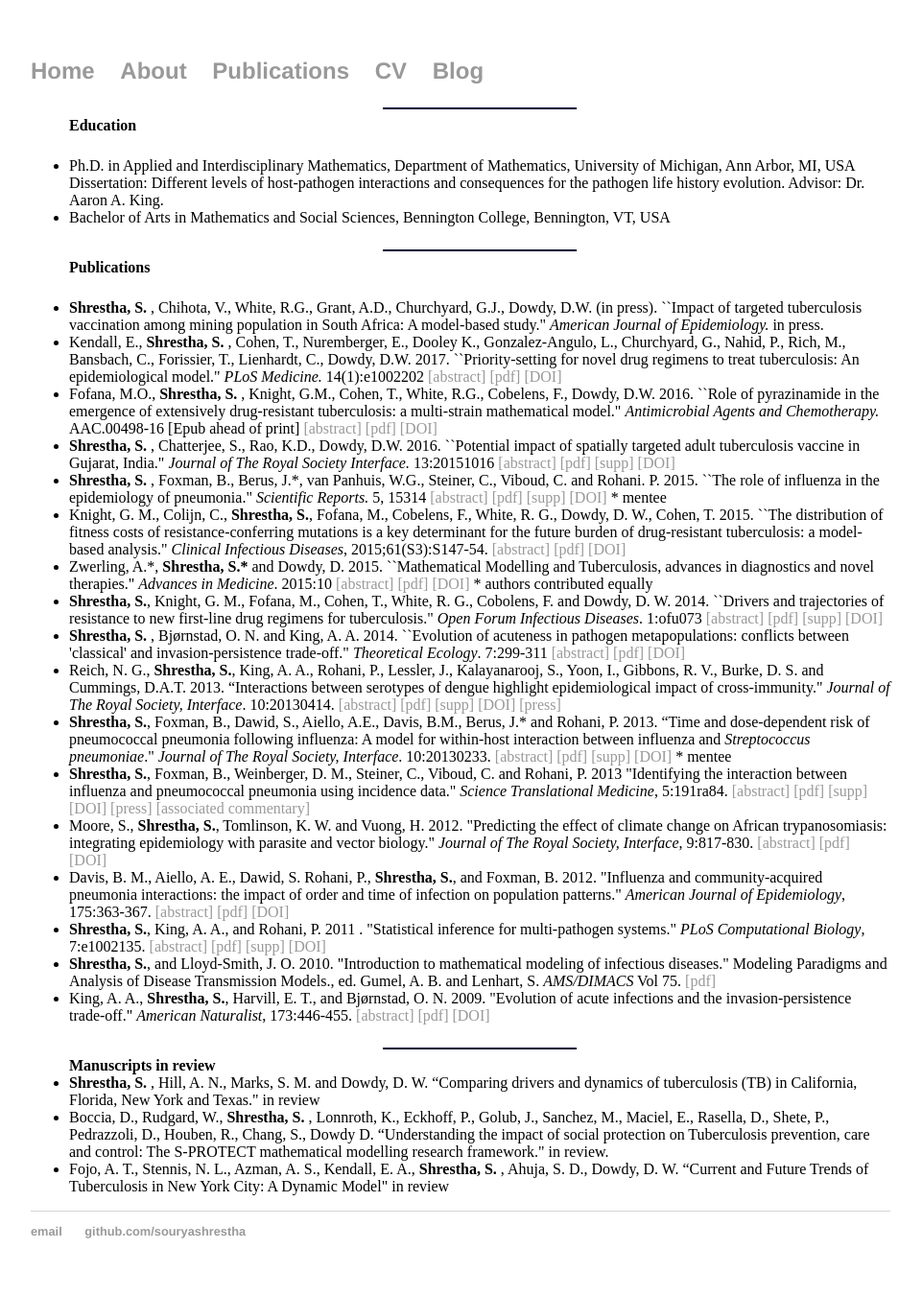
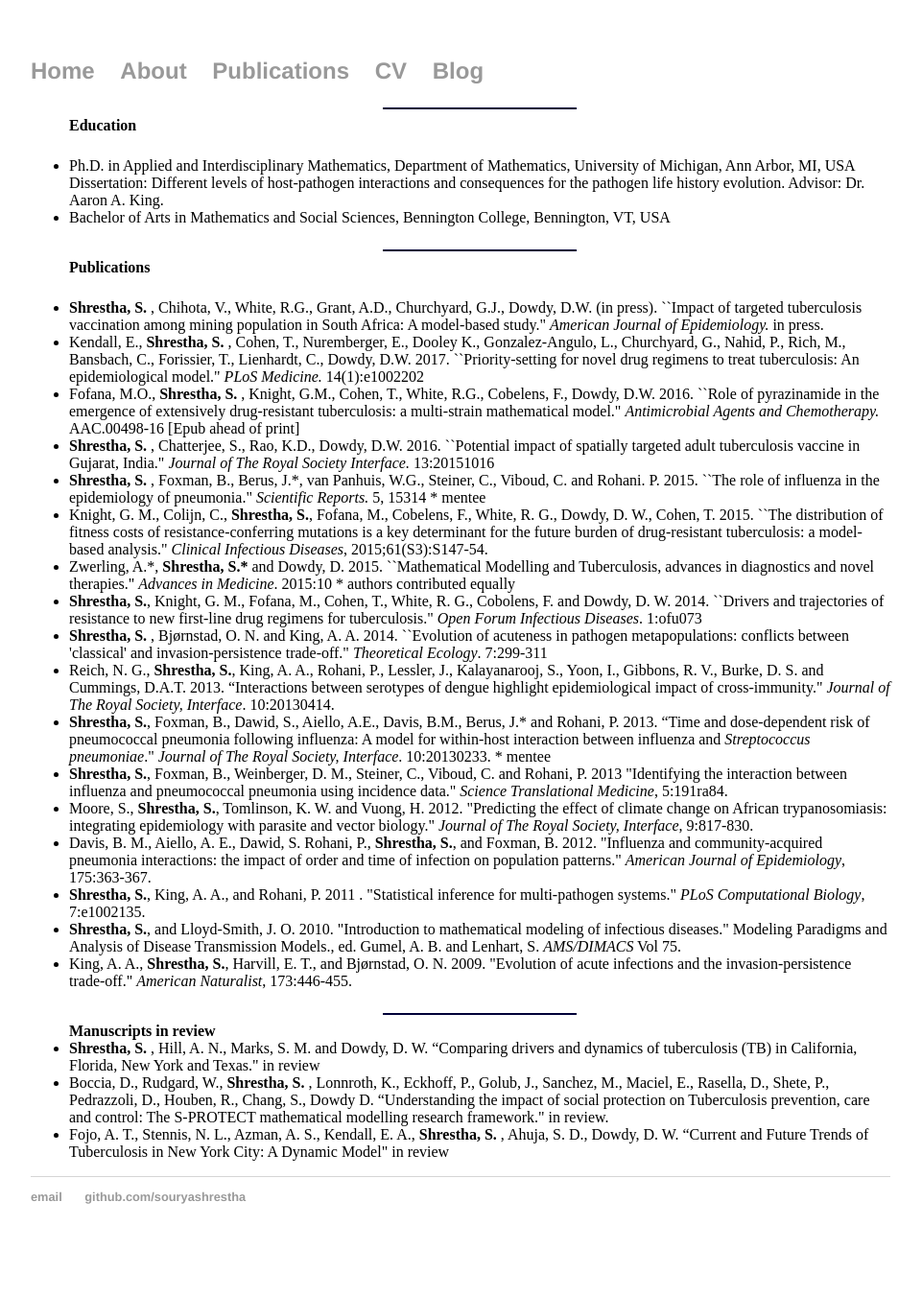
Before and after one commit to souryashrestha/souryashrestha.github.io, a Jekyll site: the page built from cv/index.html, in a window 1280 px wide. Shown: the whole page at 96% size, without its empty margins (160-1121 px from the left). Built offline with Jekyll 4.4.1, drawn with Linux system fonts in a browser that asks for light colours; after the commit the page ends 1315 px from its top, so only the background shows below that.

Commit message:
Update index.html

```diff
--- a/cv/index.html
+++ b/cv/index.html
@@ -19,94 +19,38 @@ Dissertation: Different levels of host-pathogen interactions and consequences fo
 <li> <b> Shrestha, S. </b>, Chihota, V., White, R.G., Grant, A.D., Churchyard, G.J., Dowdy, D.W. (in press). ``Impact of targeted tuberculosis vaccination among mining population in South Africa: A model-based study." <i> American Journal of Epidemiology. </i> in press.
 
 	<li> Kendall, E.,<b> Shrestha, S. </b>, Cohen, T., Nuremberger, E., Dooley K., Gonzalez-Angulo, L., Churchyard, G., Nahid, P., Rich, M., Bansbach, C., Forissier, T., Lienhardt, C., Dowdy, D.W. 2017. ``Priority-setting for novel drug regimens to treat tuberculosis: An epidemiological model." <i> PLoS Medicine. </i> 14(1):e1002202
-<a style="text-decoration:none" href="abstracts/abstract_Kendall2017.html" target="mainFrame">[abstract]</a>
-<a style="text-decoration:none" href="Kendall2017.pdf" target="mainFrame">[pdf]</a>
-<a style="text-decoration:none" href="http://dx.doi.org/10.1371/journal.pmed.1002202"  target="_blank">[DOI]</a>
 
 	<li> Fofana, M.O.,<b> Shrestha, S. </b>, Knight, G.M., Cohen, T., White, R.G., Cobelens, F., Dowdy, D.W. 2016. ``Role of pyrazinamide in the emergence of extensively drug-resistant tuberculosis: a multi-strain mathematical model." <i> Antimicrobial Agents and Chemotherapy. </i> AAC.00498-16 [Epub ahead of print]
-<a style="text-decoration:none" href="abstracts/abstract_Fofana2016.html" target="mainFrame">[abstract]</a>
-<a style="text-decoration:none" href="Fofana2016.pdf" target="mainFrame">[pdf]</a>
-<a style="text-decoration:none" href="http://dx.doi.org/10.1128/AAC.00498-16"  target="_blank">[DOI]</a>
 
 	<li> <b> Shrestha, S. </b>, Chatterjee, S., Rao, K.D., Dowdy, D.W. 2016. ``Potential impact of spatially targeted adult tuberculosis vaccine in Gujarat, India." <i> Journal of The Royal Society Interface. </i> 13:20151016
-<a style="text-decoration:none" href="abstracts/abstract_Shrestha2016.html" target="mainFrame">[abstract]</a>
-<a style="text-decoration:none" href="Shrestha2016.pdf" target="mainFrame">[pdf]</a>
-<a style="text-decoration:none" href="Shrestha2016_supp.pdf" target="mainFrame">[supp]</a>
-<a style="text-decoration:none" href="http://dx.doi.org/10.1098/rsif.2015.1016"  target="_blank">[DOI]</a>
 
 	<li> <b> Shrestha, S. </b> , Foxman, B., Berus, J.*, van Panhuis, W.G., Steiner, C., Viboud, C. and Rohani. P. 2015. ``The role of influenza in the epidemiology of pneumonia." <i> Scientific Reports. </i> 5, 15314
-<a style="text-decoration:none" href="abstracts/abstract_Shrestha2015.html" target="mainFrame">[abstract]</a>
-<a style="text-decoration:none" href="Shrestha2015.pdf" target="mainFrame">[pdf]</a>
-<a style="text-decoration:none" href="Shrestha2015_supp.pdf" target="mainFrame">[supp]</a>
-<a style="text-decoration:none" href="http://dx.doi.org/10.1038/srep15314"  target="_blank">[DOI]</a>
 * mentee
 
 <li> Knight, G. M., Colijn, C., <b>Shrestha, S.</b>, Fofana, M., Cobelens, F., White, R. G., Dowdy, D. W., Cohen, T. 2015. ``The distribution of fitness costs of resistance-conferring mutations is a key determinant for the future burden of drug-resistant tuberculosis: a model-based analysis." <i>Clinical Infectious Diseases</i>, 2015;61(S3):S147-54.
-<a style="text-decoration:none" href="abstracts/abstract_Knight2015.html" target="mainFrame">[abstract]</a>
-<a style="text-decoration:none" href="Knight2015.pdf" target="mainFrame">[pdf]</a>
-<a style="text-decoration:none" href="http://dx.doi.org/10.1093/cid/civ579"  target="_blank">[DOI]</a>
 
 <li> Zwerling, A.*, <b>Shrestha, S.*</b> and Dowdy, D. 2015. ``Mathematical Modelling and Tuberculosis, advances in diagnostics and novel therapies." <i> Advances in Medicine</i>. 2015:10
-<a style="text-decoration:none" href="abstracts/abstract_Zwerling2015.html" target="mainFrame">[abstract]</a>
-<a style="text-decoration:none" href="Zwerling2015.pdf" target="mainFrame">[pdf]</a>
-<a style="text-decoration:none" href="http://dx.doi.org/10.1155/2015/907267"  target="_blank">[DOI]</a>
 * authors contributed equally
 
 <li> <b>Shrestha, S.</b>, Knight, G. M., Fofana, M., Cohen, T., White, R. G., Cobolens, F. and Dowdy, D. W. 2014. ``Drivers and trajectories of resistance to new first-line drug regimens for tuberculosis." <i> Open Forum Infectious Diseases</i>. 1:ofu073
-<a style="text-decoration:none" href="abstracts/abstract_Shrestha2014a.html" target="mainFrame">[abstract]</a>
-<a style="text-decoration:none" href="Shrestha2014a.pdf" target="mainFrame">[pdf]</a>
-<a style="text-decoration:none" href="Shrestha2014a_supp.pdf" target="mainFrame">[supp]</a>
-<a style="text-decoration:none" href="http://dx.doi.org/10.1093/ofid/ofu073"  target="_blank">[DOI]</a>
 
 <li> <b> Shrestha, S. </b>, Bj&oslash;rnstad, O. N. and King, A. A. 2014. ``Evolution of acuteness in pathogen metapopulations: conflicts between 'classical' and invasion-persistence trade-off." <i> Theoretical Ecology</i>. 7:299-311
-<a style="text-decoration:none" href="abstracts/abstract_Shrestha2014.html" target="mainFrame">[abstract]</a>
-<a style="text-decoration:none" href="Shrestha2014.pdf" target="mainFrame">[pdf]</a>
-<a style="text-decoration:none" href="http://dx.doi.org/10.1007/s12080-014-0219-7"  target="_blank">[DOI]</a>
 
 <li> Reich, N. G., <b> Shrestha, S.</b>, King, A. A., Rohani, P., Lessler, J., Kalayanarooj, S., Yoon, I., Gibbons, R. V., Burke, D. S. and Cummings, D.A.T. 2013.  “Interactions between serotypes of dengue highlight epidemiological impact of cross-immunity." <i>Journal of The Royal Society, Interface</i>. 10:20130414.
-<a style="text-decoration:none" href="abstracts/abstract_Reich2013.html" target="mainFrame">[abstract]</a>
-<a style="text-decoration:none" href="Reich2013.pdf" target="mainFrame">[pdf]</a>
-<a style="text-decoration:none" href="Reich2013_supp.pdf" target="mainFrame">[supp]</a>
-<a style="text-decoration:none" href="http://dx.doi.org/10.1098/rsif.2013.0414"  target="_blank">[DOI]</a>
-<a style="text-decoration:none" href="press/press_Reich2013.html" target="mainFrame">[press]</a>
 
 <li> <b> Shrestha, S.</b>, Foxman, B., Dawid, S., Aiello, A.E., Davis, B.M., Berus, J.* and Rohani, P. 2013. “Time and dose-dependent risk of pneumococcal pneumonia following influenza: A model for within-host interaction between influenza and <i>Streptococcus pneumoniae</i>." <i>Journal of The Royal Society, Interface</i>. 10:20130233.
-<a style="text-decoration:none" href="abstracts/abstract_Shrestha2013a.html" target="mainFrame">[abstract]</a>
-<a style="text-decoration:none" href="Shrestha2013a.pdf" target="mainFrame">[pdf]</a>
-<a style="text-decoration:none" href="Shrestha2013a_supp.pdf" target="mainFrame">[supp]</a>
-<a style="text-decoration:none" href="http://dx.doi.org/10.1098/rsif.2013.0233"  target="_blank">[DOI]</a>
 * mentee
 <li> <b> Shrestha, S.</b>, Foxman, B., Weinberger, D. M., Steiner, C., Viboud, C. and Rohani, P. 2013 "Identifying the interaction between influenza and pneumococcal pneumonia using incidence data." <i>Science Translational Medicine</i>, 5:191ra84.
-<a style="text-decoration:none" href="abstracts/abstract_Shrestha2013.html" target="mainFrame">[abstract]</a>
-<a style="text-decoration:none" href="Shrestha2013.pdf" target="mainFrame">[pdf]</a>
-<a style="text-decoration:none" href="Shrestha2013_supp.pdf" target="mainFrame">[supp]</a>
-<a style="text-decoration:none" href="http://dx.doi.org/10.1126/scitranslmed.3005982"  target="_blank">[DOI]</a>
-<a style="text-decoration:none" href="press/press_Shrestha2013.html" target="mainFrame">[press]</a>
-<a style="text-decoration:none" href="http://dx.doi.org/10.1126/scitranslmed.3006565"  target="_blank">[associated commentary]</a>
 
 <li> Moore, S., <b> Shrestha, S.</b>, Tomlinson, K. W. and Vuong, H. 2012. "Predicting the effect of climate change on African trypanosomiasis: integrating epidemiology with parasite and vector biology." <i>Journal of The Royal Society, Interface</i>, 9:817-830.
-<a style="text-decoration:none" href="abstracts/abstract_Moorepress.html" target="mainFrame">[abstract]</a>
-<a style="text-decoration:none" href="Moore2011.pdf" target="mainFrame">[pdf]</a>
-<a style="text-decoration:none" href="http://dx.doi.org/10.1098/rsif.2011.0654"  target="_blank">[DOI]</a>
 
 <li> Davis, B. M., Aiello, A. E., Dawid, S. Rohani, P.,  <b> Shrestha, S.</b>, and Foxman, B. 2012. "Influenza and community-acquired pneumonia interactions: the impact of order and time of infection on population patterns." <i>American Journal of Epidemiology</i>, 175:363-367.
-<a style="text-decoration:none" href="abstracts/abstract_Davispress.html" target="mainFrame">[abstract]</a>
-<a style="text-decoration:none" href="Davis2012.pdf" target="mainFrame">[pdf]</a>
-<a style="text-decoration:none" href="http://dx.doi.org/10.1093/aje/kwr402"  target="_blank">[DOI]</a>
 
 <li> <b>Shrestha, S.</b>, King, A. A., and Rohani, P. 2011 . "Statistical inference for multi-pathogen systems." <i>PLoS Computational Biology</i>, 7:e1002135.
-<a style="text-decoration:none" href="abstracts/abstract_Shrestha2011.html" target="mainFrame">[abstract]</a>
-<a style="text-decoration:none" href="Shrestha2011.pdf" target="mainFrame">[pdf]</a>
-<a style="text-decoration:none" href="Shrestha2011_supp.pdf" target="mainFrame">[supp]</a>
-<a style="text-decoration:none" href="http://dx.doi.org/10.1371/journal.pcbi.1002135"  target="_blank">[DOI]</a>
 
 <li> <b>Shrestha, S.</b>, and Lloyd-Smith, J. O. 2010. "Introduction to mathematical modeling of infectious diseases." Modeling Paradigms and Analysis of Disease Transmission Models., ed. Gumel, A. B. and Lenhart, S. <i>AMS/DIMACS</i> Vol 75.
-<a style="text-decoration:none" href="pdfs/Shrestha2010.pdf" target="mainFrame">[pdf]</a>
 
 <li> King, A. A., <b>Shrestha, S.</b>, Harvill, E. T., and Bj&oslash;rnstad, O. N. 2009. "Evolution of acute infections and the invasion-persistence trade-off." <i>American Naturalist</i>, 173:446-455.
-<a style="text-decoration:none" href="abstracts/abstract_King2009.html" target="mainFrame">[abstract]</a>
-<a style="text-decoration:none" href="King2009.pdf" target="mainFrame">[pdf]</a>
-<a style="text-decoration:none" href="http://dx.doi.org/10.1086/597217"  target="_blank">[DOI]</a>
 
 	</p>
 
```
